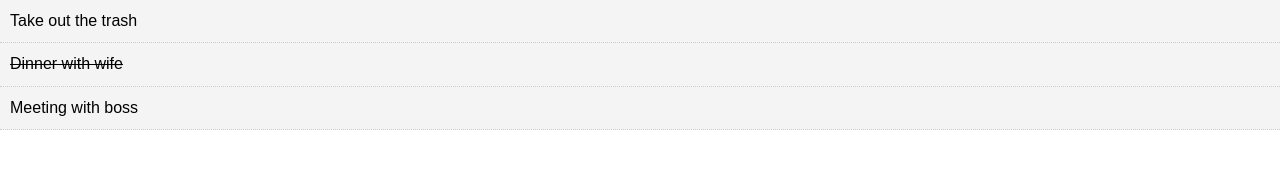
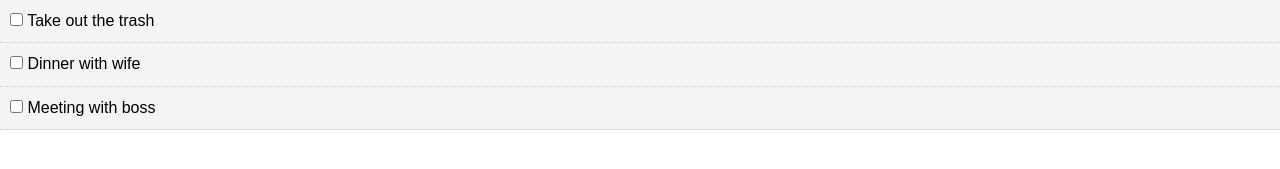
Before and after one commit to dxypher/todo, a React (Create React App) app: page / in a window 1280 px wide. Shown: the top 169 px of the page. Built offline with nearby package versions, Linux system fonts and the light colour scheme.

Commit message:
add markComplete to toggle complete state of todo items

```diff
--- a/src/App.js
+++ b/src/App.js
@@ -13,7 +13,7 @@
       {
         id       : 2,
         title    : 'Dinner with wife',
-        completed: true
+        completed: false
       },
       {
         id       : 3,
@@ -22,10 +22,21 @@
       }
     ]
   }
+
+  // Toggle complete
+  markComplete = (id) => {
+    this.setState({ todos: this.state.todos.map(todo => {
+      if(todo.id === id) {
+        todo.completed = !todo.completed;
+      }
+      return todo;
+    }) });
+  }
+
   render() {
     return (
       <div className="App">
-        <Todos todos={this.state.todos} />
+        <Todos todos={this.state.todos} markComplete={this.markComplete}/>
       </div>
     );
   }
--- a/src/components/TodoItem.js
+++ b/src/components/TodoItem.js
@@ -9,13 +9,17 @@
       borderBottom  : '1px #ccc dotted',
       textDecoration: this.props.todo.completed ? "line-through": "none"
     };
-
   }
 
   render() {
+    const { id, title } = this.props.todo;
+
     return (
       <div style={ this.getStyle() }>
-        <p>{this.props.todo.title}</p>
+        <p>
+          <input type='checkbox' onChange={this.props.markComplete.bind(this, id)} /> {' '}
+          { title }
+        </p>
       </div>
     );
   }
--- a/src/components/Todos.js
+++ b/src/components/Todos.js
@@ -5,7 +5,7 @@
 class Todos extends Component {
   render() {
     return this.props.todos.map((todo) => (
-      <TodoItem key={todo.id} todo={todo}/>
+      <TodoItem key={todo.id} todo={todo} markComplete={this.props.markComplete}/>
     ));
   }
 }
```
